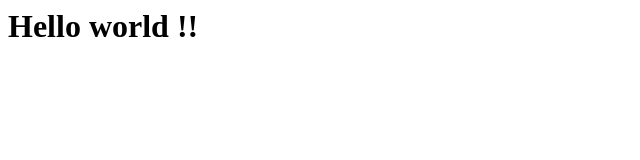
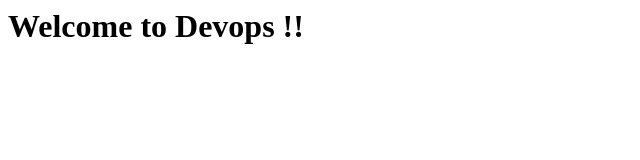
Before and after one commit to Neel2308/Ansible, a plain HTML site: page index.html in a window 1280 px wide. Shown: the whole page, without its empty margins (0-640 px from the left). Drawn offline with Linux system fonts and the light colour scheme.

Commit message:
Update index.html

```diff
--- a/index.html
+++ b/index.html
@@ -1 +1 @@
-<h1> Hello world !!</h1>
+<h1> Welcome to Devops !!</h1>
```
